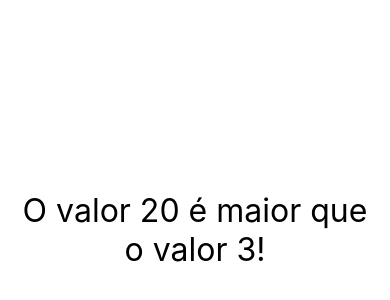
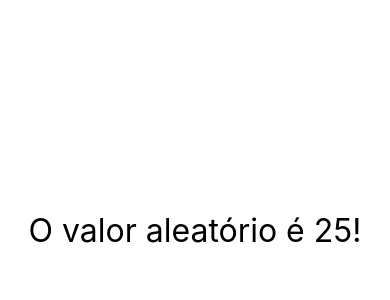
Before and after one commit to gustavocarvalho1997/Estudo-React-Native, a React Native app: screen / in a window 390 px wide. Shown: the part 192-492 px from the top of the page. Built offline with nearby package versions, Linux system fonts and the light colour scheme.

Commit message:
desafio componente com numeros aleatórios

```diff
--- a/src/App.js
+++ b/src/App.js
@@ -3,12 +3,14 @@
 import {View, StyleSheet} from 'react-native';
 
 import MinMax from './components/MinMax';
+import Aleatorio from './components/Aleatorio';
 // import Comp, {Comp1, Comp2} from './components/Multi';
 // import Primeiro from './components/Primeiro';
 
 export default () => (
     <View style={style.App}>
-        <MinMax min={3} max={20}/>
+        <Aleatorio min={1} max={60} />
+        {/* <MinMax min={3} max={20}/> */}
         {/* <Comp />
         <Comp1 />
         <Comp2 />
--- /dev/null
+++ b/src/components/Aleatorio.js
@@ -0,0 +1,15 @@
+/* eslint-disable prettier/prettier */
+import React from 'react';
+import { Text } from 'react-native';
+
+import Estilo from './estilo';
+
+export default (props) => {
+    // console.warn(props);
+    const {min, max} = props;
+    const delta = max - min + 1;
+    const aleatorio = parseInt(Math.random() * delta) + min;
+    return (
+        <Text style={Estilo.TextoGrande}>O valor aleatório é {aleatorio}!</Text>
+    );
+}
```
